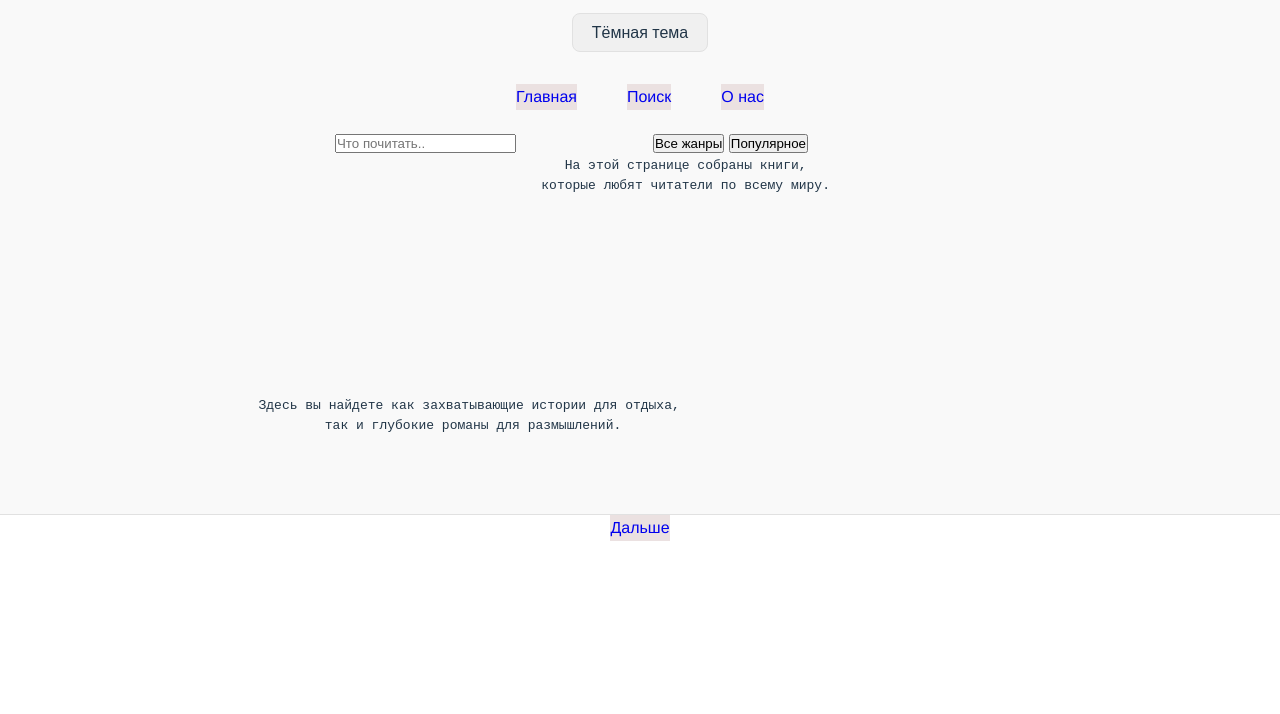
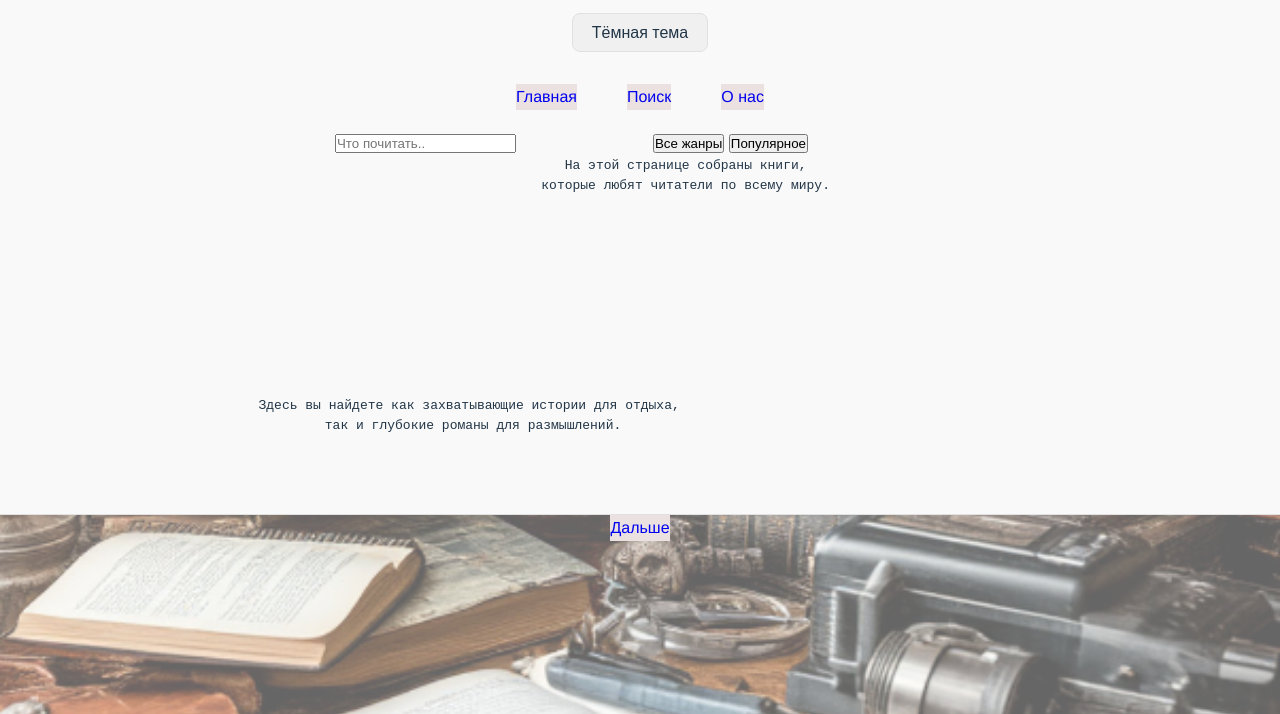
Before and after one commit to nasta2324/project_books_smirnova_153isip, a plain HTML site: page index.html in a window 1280 px wide. Shown: the part 86-800 px from the top of the page. Drawn offline with Linux system fonts and the light colour scheme.

Commit message:
Update style.css

```diff
--- a/style.css
+++ b/style.css
@@ -210,7 +210,7 @@ main {
     z-index: -1;
 
 
-    background-image: url('/home/user/Рабочий стол/Смирнова_УП2 (2) (2)/projekt/sources/images/iiiii.png');
+    background-image: url('iiiii.png');
     background-size: cover;
     background-position: center;
     background-repeat: no-repeat;
```
